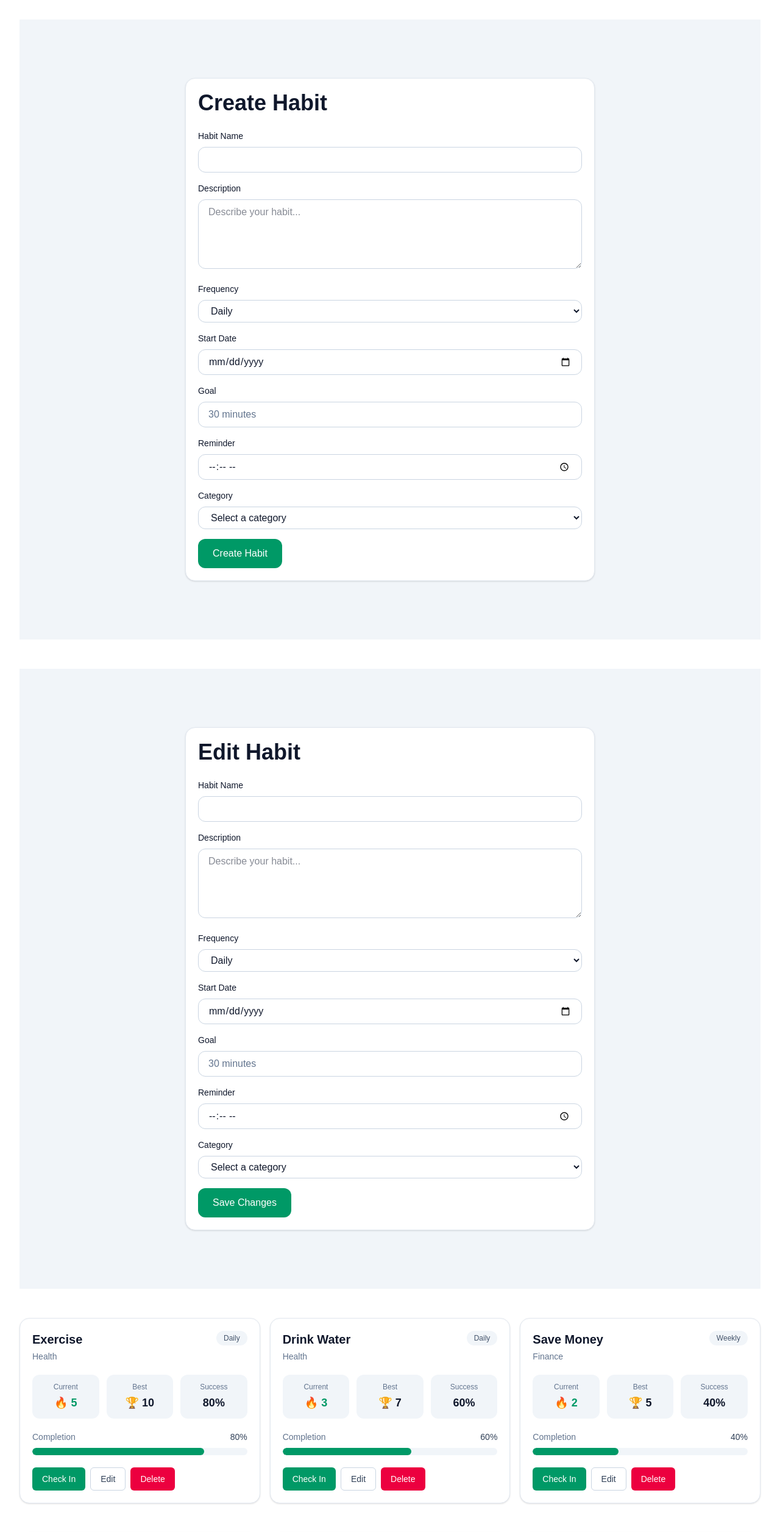
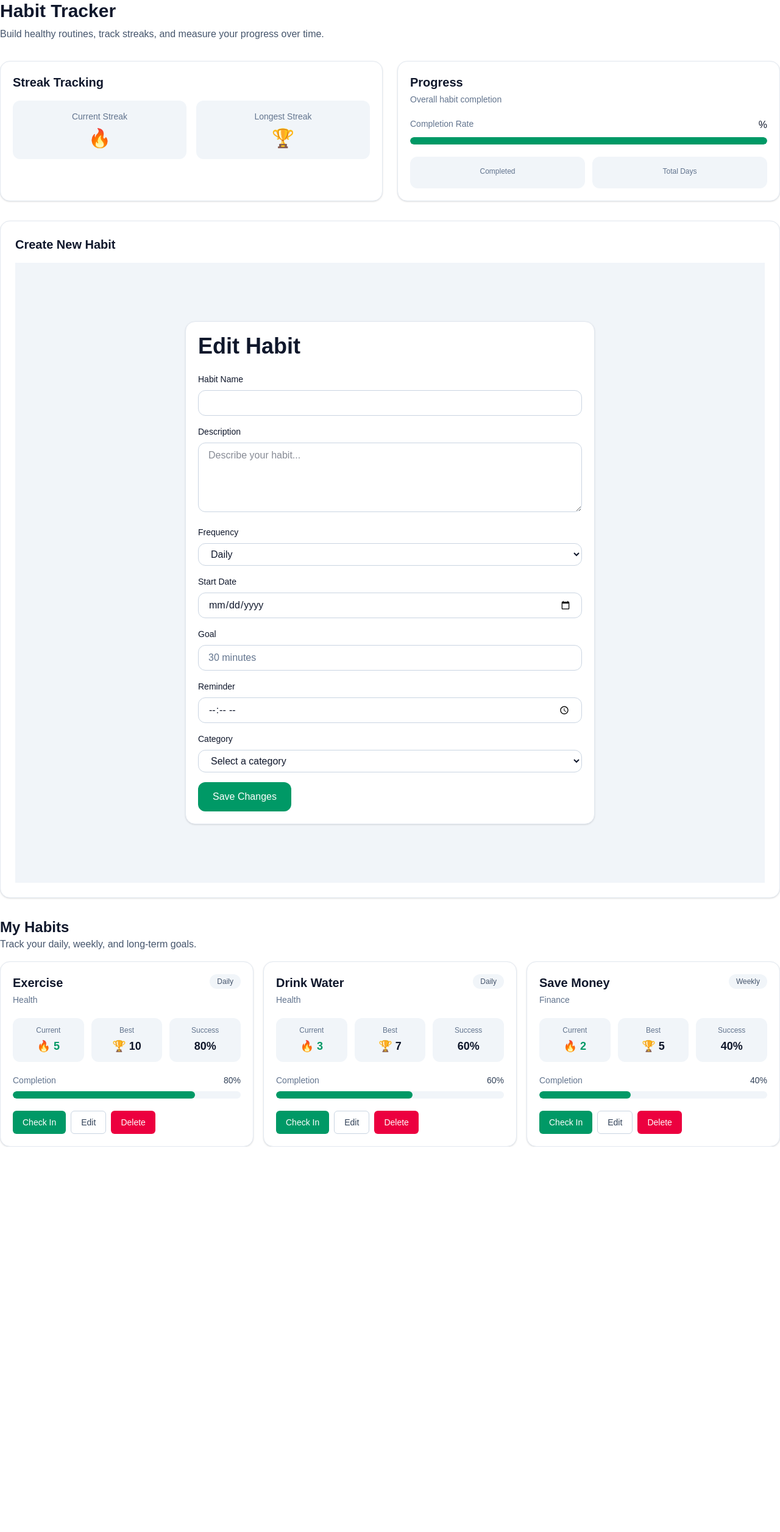
Before and after one commit to kminchakpu/wdd430_habit_tracker, a Next.js app: page /habits in a window 1280 px wide. Shown: the top 2513 px of the page at 61% size. After the commit the page ends 1881 px from the top, so only its background shows below. Built offline with nearby package versions, Linux system fonts and the light colour scheme.

Commit message:
Created habits dashboard page

```diff
--- a/app/(dashboard)/habits/page.tsx
+++ b/app/(dashboard)/habits/page.tsx
@@ -1,79 +1,57 @@
 import HabitForm from "@/components/habits/HabitForm";
-import HabitCard from "@/components/habits/HabitCard";
 import HabitList from "@/components/habits/HabitList";
-import HabitDetails from "@/components/habits/HabitDetails";
 import HabitStreak from "@/components/habits/HabitStreak";
 import HabitProgress from "@/components/habits/HabitProgress";
-import HabitCalendar from "@/components/habits/HabitCalendar";
 
+export const metadata = {
+  title: "Habits | Habit Tracker",
+  description: "Track habits, build streaks, and improve consistency.",
+};
 
 export default function HabitsPage() {
   return (
-    <main className="space-y-12 p-8">
-          <HabitForm mode="create" />
+    <div className="space-y-8">
+      {/* Page Header */}
+      <section>
+        <h1 className="text-3xl font-bold text-slate-900">
+          Habit Tracker
+        </h1>
 
-          <HabitForm mode="edit" />
+        <p className="mt-2 text-slate-600">
+          Build healthy routines, track streaks, and measure
+          your progress over time.
+        </p>
+      </section>
 
-          <div className="grid gap-4 md:grid-cols-2 xl:grid-cols-3">
-            <HabitCard
-              name="Exercise"
-              category="Health"
-              frequency="Daily"
-              currentStreak={5}
-              longestStreak={10}
-              completionRate={80}
-            />
-            <HabitCard
-              name="Drink Water"
-              category="Health"
-              frequency="Daily"
-              currentStreak={3}
-              longestStreak={7}
-              completionRate={60}
-              />
-            <HabitCard
-              name="Save Money"
-              category="Finance"
-              frequency="Weekly"
-              currentStreak={2}
-              longestStreak={5}
-              completionRate={40}
-            />
-          </div>
+      {/* Quick Stats */}
+      <section className="grid gap-6 md:grid-cols-2">
+        <HabitStreak />
+        <HabitProgress />
+      </section>
 
-          <HabitList />
+      {/* Add Habit */}
+      <section className="rounded-2xl border border-slate-200 bg-white p-6 shadow-sm">
+        <h2 className="mb-4 text-xl font-semibold text-slate-900">
+          Create New Habit
+        </h2>
 
-          <div className="grid gap-4 md:grid-cols-2 xl:grid-cols-3"><HabitDetails
-            name="Exercise"
-            description="Daily exercise routine to stay fit."
-            category="Health"
-            frequency="Daily"
-            goal="Maintain a consistent exercise routine."
-            />
-          </div>
+        <HabitForm />
+      </section>
 
+      {/* Habit List */}
+      <section>
+        <div className="mb-4">
+          <h2 className="text-2xl font-semibold text-slate-900">
+            My Habits
+          </h2>
 
+          <p className="text-slate-600">
+            Track your daily, weekly, and long-term goals.
+          </p>
+        </div>
 
-            <div className="grid gap-4 md:grid-cols-2 xl:grid-cols-3">
-            <HabitStreak
-                currentStreak={5}
-                longestStreak={12}
-            />
-            </div>
-
-          <div className="grid gap-4 md:grid-cols-2 xl:grid-cols-3">
-            <HabitProgress
-              completionRate={80}
-              completedDays={20}
-              totalDays={25}
-            />
-          </div>
-
-            <div className="grid gap-4 md:grid-cols-2 xl:grid-cols-3">
-                <HabitCalendar
-                    completedDays={[1, 2, 3, 5, 8, 13, 21]}
-                />
-            </div>
-    </main>
+        <HabitList />
+      </section>
+    </div>
   );
 }
```
